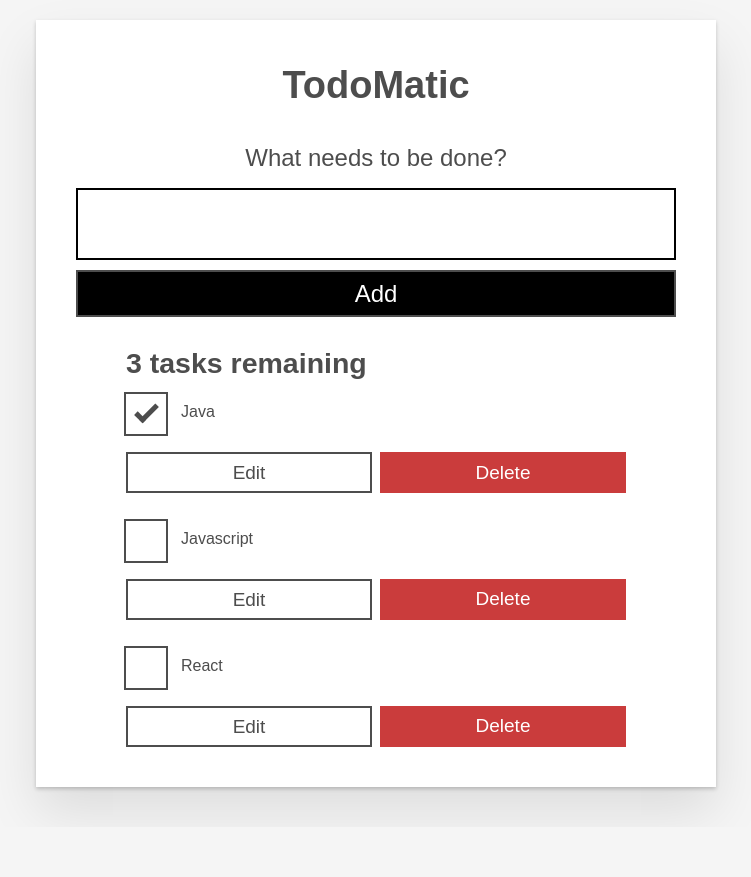
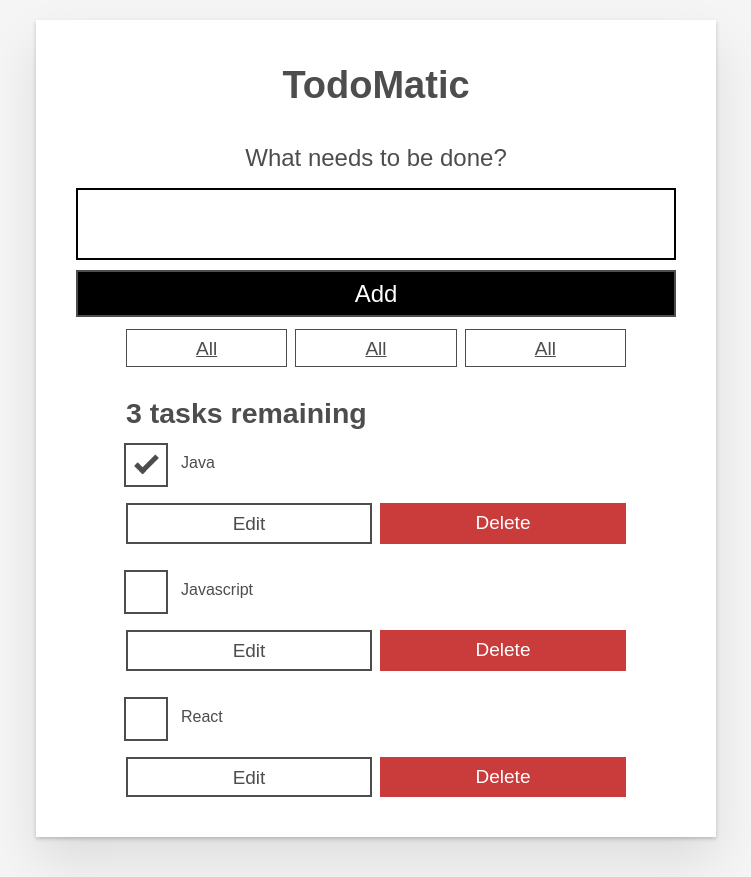
Before and after one commit to bishtkiran/TDD-TodoMatic, a React (Create React App) app: page / in a window 1280 px wide. Shown: the whole page, without its empty margins (264-1015 px from the left). Before the commit the page ends 827 px from the top, so only its background shows below. Built offline with nearby package versions, Linux system fonts and the light colour scheme.

Commit message:
added FilterButton component and testcase to render filter buttons

```diff
--- a/src/App.js
+++ b/src/App.js
@@ -1,5 +1,6 @@
 import Todo from "./components/Todo";
 import Form from "./components/Form";
+import FilterButton from "./components/FilterButton";
 function App(props) {
   const taskList = props.tasks.map((task) => (
     <Todo id={task.id} name={task.name} completed={task.completed} key={task.id} />
@@ -9,6 +10,11 @@ function App(props) {
     <div className="todoapp stack-large">
       <h1>TodoMatic</h1>
       <Form />
+      <div className="filters btn-group stack-exception">
+        <FilterButton />
+        <FilterButton />
+        <FilterButton />
+      </div>
       <h2 id="list-heading">
         3 tasks remaining
       </h2>
--- /dev/null
+++ b/src/components/FilterButton.js
@@ -0,0 +1,13 @@
+import React from 'react'
+
+function FilterButton() {
+  return (
+    <button type="button" className="btn toggle-btn" aria-pressed="true">
+    <span className="visually-hidden">Show </span>
+    <span>all </span>
+    <span className="visually-hidden"> tasks</span>
+  </button>
+  )
+}
+
+export default FilterButton
```
Also changed, not shown: 1 other file (tests, documents, lock files or other folders).
